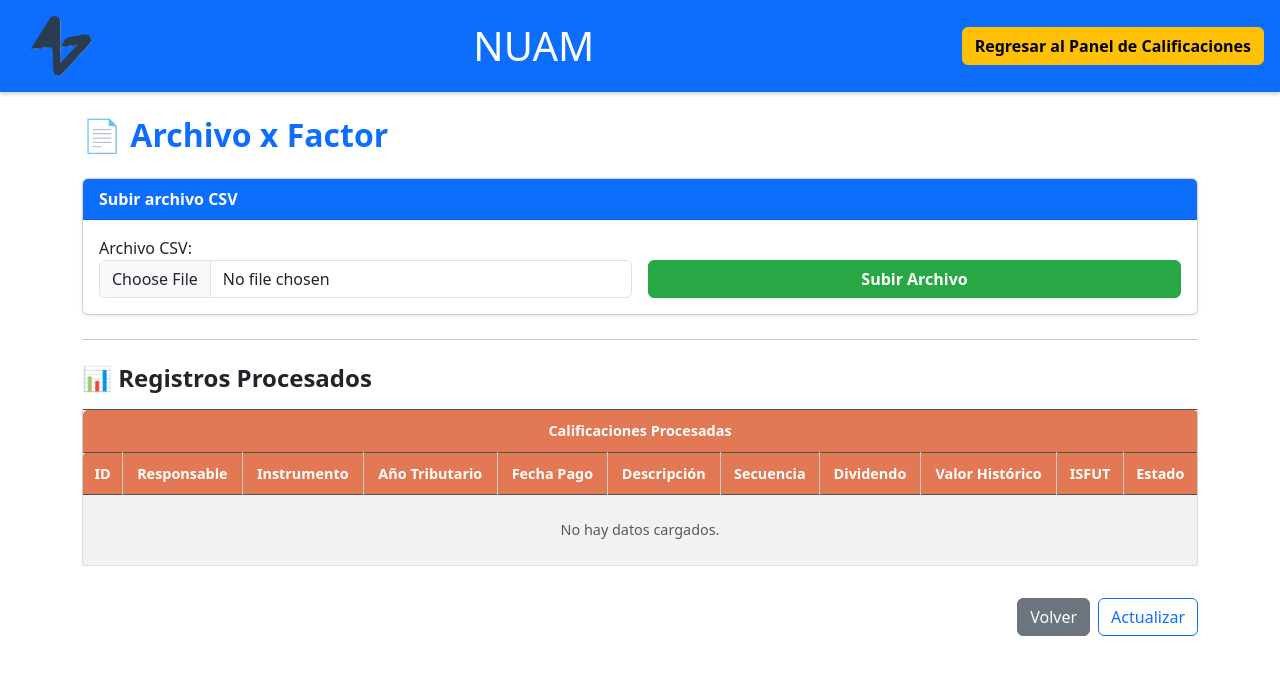
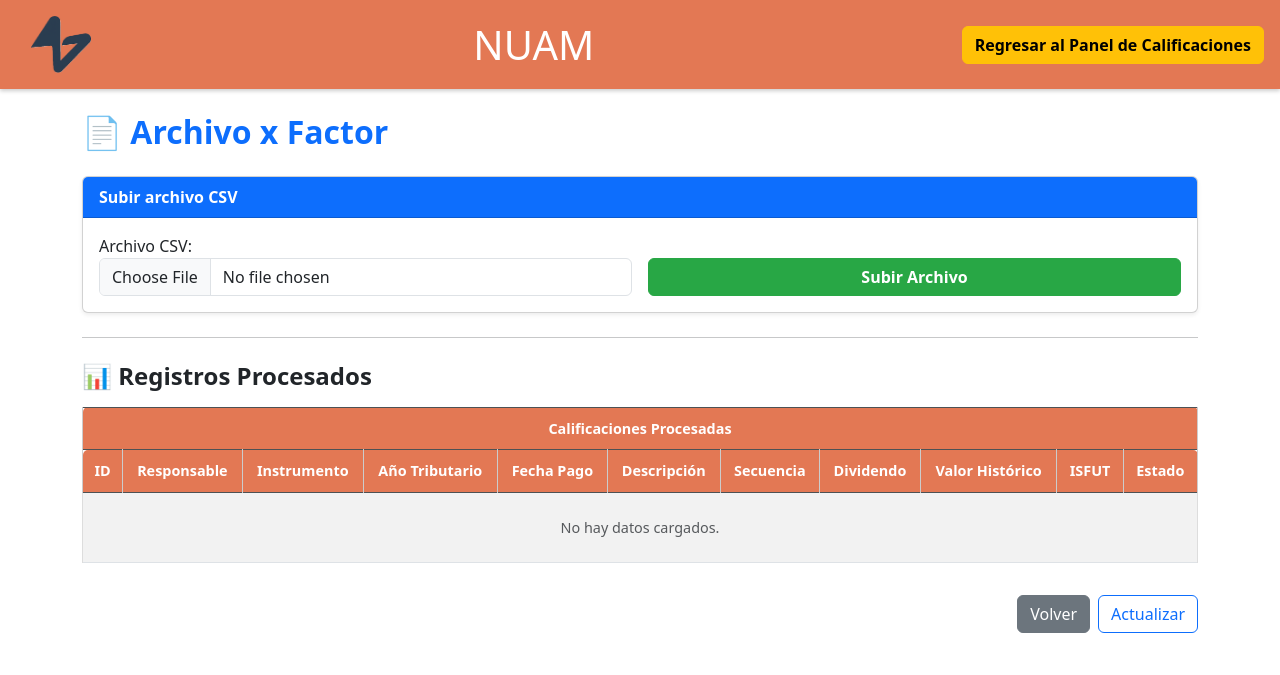
Before and after one commit to MaxiLuco1925/NuamProyecto_V_Alpha.1, a Django app: template templates/archivo_x_factor.html in a window 1280 px wide. Shown: the top 675 px of the page. Run offline with Django 5.2, Linux system fonts and the light colour scheme; the template is opened without the code that fills it: values that come from a table or form of the project are taken from there, others are empty.

Commit message:
Add files via upload

```diff
--- a/templates/archivo_x_factor.html
+++ b/templates/archivo_x_factor.html
@@ -13,20 +13,6 @@
 
     <!-- Estilos -->
     <link href="{% static 'css/x_factor.css' %}" rel="stylesheet">
-
-    <style>
-        .nuam-header {
-            background: #0d6efd;
-            color: white;
-        }
-        .nuam-logo-header {
-            height: 60px;
-        }
-        table th, table td {
-            white-space: nowrap;
-            font-size: 13px;
-        }
-    </style>
 </head>
 <body>
 
@@ -65,7 +51,7 @@
 
         <div class="card-body">
 
-            <!-- 🔥 Errores generales del formulario -->
+
             {% if form.non_field_errors %}
             <div class="alert alert-danger">
                 {{ form.non_field_errors }}
```
